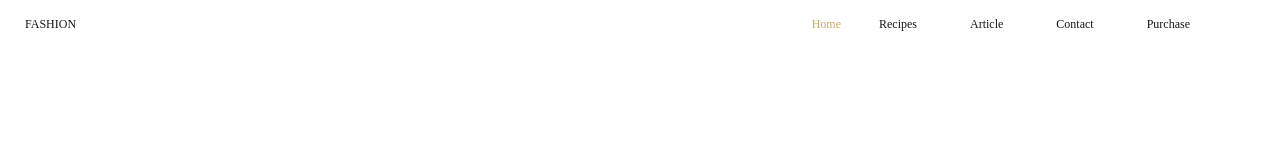
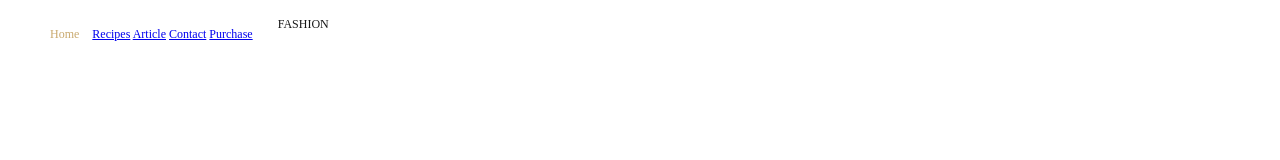
Before and after one commit to igrishajev/Figma-IG, a plain HTML site: page index.html in a window 1280 px wide. Drawn offline with Linux system fonts and the light colour scheme.

Commit message:
fixed items

```diff
--- a/Style.css
+++ b/Style.css
@@ -17,15 +17,14 @@ body {
   font-size: 12px;
   font-weight: 400;
   color: #171717;
-  padding: 10px;
   display: inline;
 }
 
 .nav-menu {
-  float: right;
+  float: left;
 }
 
-.nav-link {
+.nav-menu {
   vertical-align: top;
   margin: 0 15px;
   text-decoration: none;
@@ -33,7 +32,7 @@ body {
   color: #171717;
 }
 
-.nav-link-active {
+.nav-menu-item {
   color: #C9A96E;
   text-decoration: none;
   padding: 10px;
--- a/index.html
+++ b/index.html
@@ -13,11 +13,11 @@
         <div class="logotype">FASHION</div>
 
         <nav class="nav-menu">
-            <a class="nav-link-active" href="#">Home</a>
-            <a class="nav-link" href="#">Recipes</a>
-            <a class="nav-link" href="#">Article</a>
-            <a class="nav-link" href="#">Contact</a>
-            <a class="nav-link" href="#">Purchase</a>
+            <a class="nav-menu-item" href="#">Home</a>
+            <a class="nav-menu-item.active" href="#">Recipes</a>
+            <a class="nnav-menu-item.active" href="#">Article</a>
+            <a class="nav-menu-item.active" href="#">Contact</a>
+            <a class="nav-menu-item.active" href="#">Purchase</a>
         </nav>
     </header>
 </body>
```
